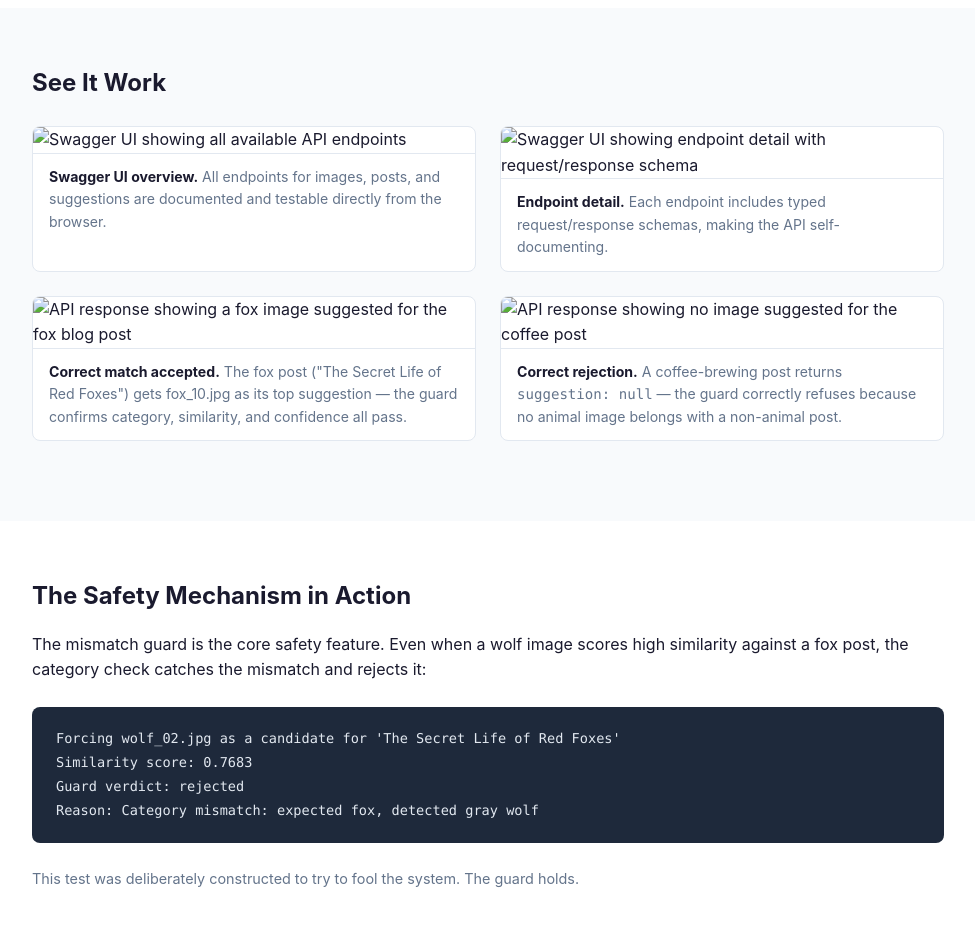
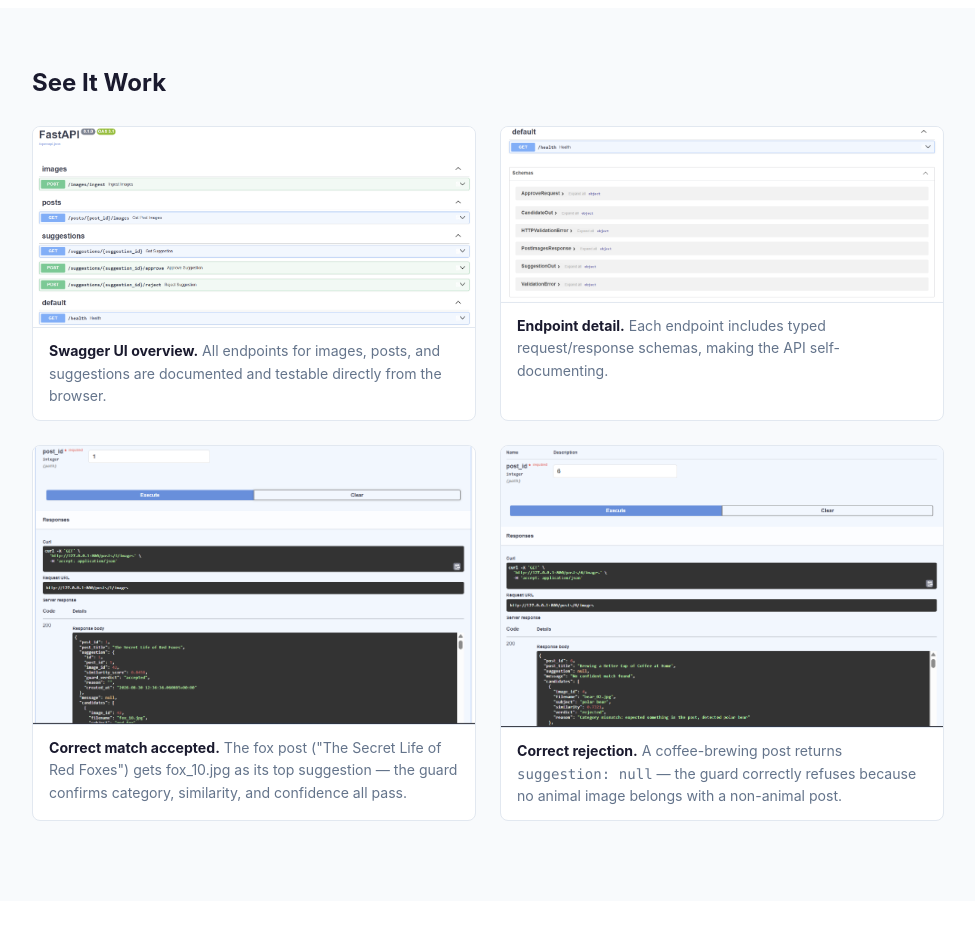
Before and after one commit to siedaa/flyrank-capstone-image-relevance, a plain HTML site: page docs/index.html in a window 1280 px wide. Shown: the part 940-1865 px from the top of the page, without its empty margins (152-1127 px from the left). Drawn offline with Linux system fonts and the light colour scheme.

Commit message:
Fix screenshot paths to use screenshots/ subdirectory

```diff
--- a/docs/index.html
+++ b/docs/index.html
@@ -218,19 +218,19 @@
         <h2>See It Work</h2>
         <div class="screenshot-grid">
             <div class="screenshot-card">
-                <img src="swagger-ui-overview.png" alt="Swagger UI showing all available API endpoints">
+                <img src="screenshots/swagger-ui-overview.png" alt="Swagger UI showing all available API endpoints">
                 <div class="caption"><strong>Swagger UI overview.</strong> All endpoints for images, posts, and suggestions are documented and testable directly from the browser.</div>
             </div>
             <div class="screenshot-card">
-                <img src="swagger-ui-endpoint-detail.png" alt="Swagger UI showing endpoint detail with request/response schema">
+                <img src="screenshots/swagger-ui-endpoint-detail.png" alt="Swagger UI showing endpoint detail with request/response schema">
                 <div class="caption"><strong>Endpoint detail.</strong> Each endpoint includes typed request/response schemas, making the API self-documenting.</div>
             </div>
             <div class="screenshot-card">
-                <img src="fox-post-response.png" alt="API response showing a fox image suggested for the fox blog post">
+                <img src="screenshots/fox-post-response.png" alt="API response showing a fox image suggested for the fox blog post">
                 <div class="caption"><strong>Correct match accepted.</strong> The fox post ("The Secret Life of Red Foxes") gets fox_10.jpg as its top suggestion — the guard confirms category, similarity, and confidence all pass.</div>
             </div>
             <div class="screenshot-card">
-                <img src="coffee-post-response.png" alt="API response showing no image suggested for the coffee post">
+                <img src="screenshots/coffee-post-response.png" alt="API response showing no image suggested for the coffee post">
                 <div class="caption"><strong>Correct rejection.</strong> A coffee-brewing post returns <code>suggestion: null</code> — the guard correctly refuses because no animal image belongs with a non-animal post.</div>
             </div>
         </div>
```
